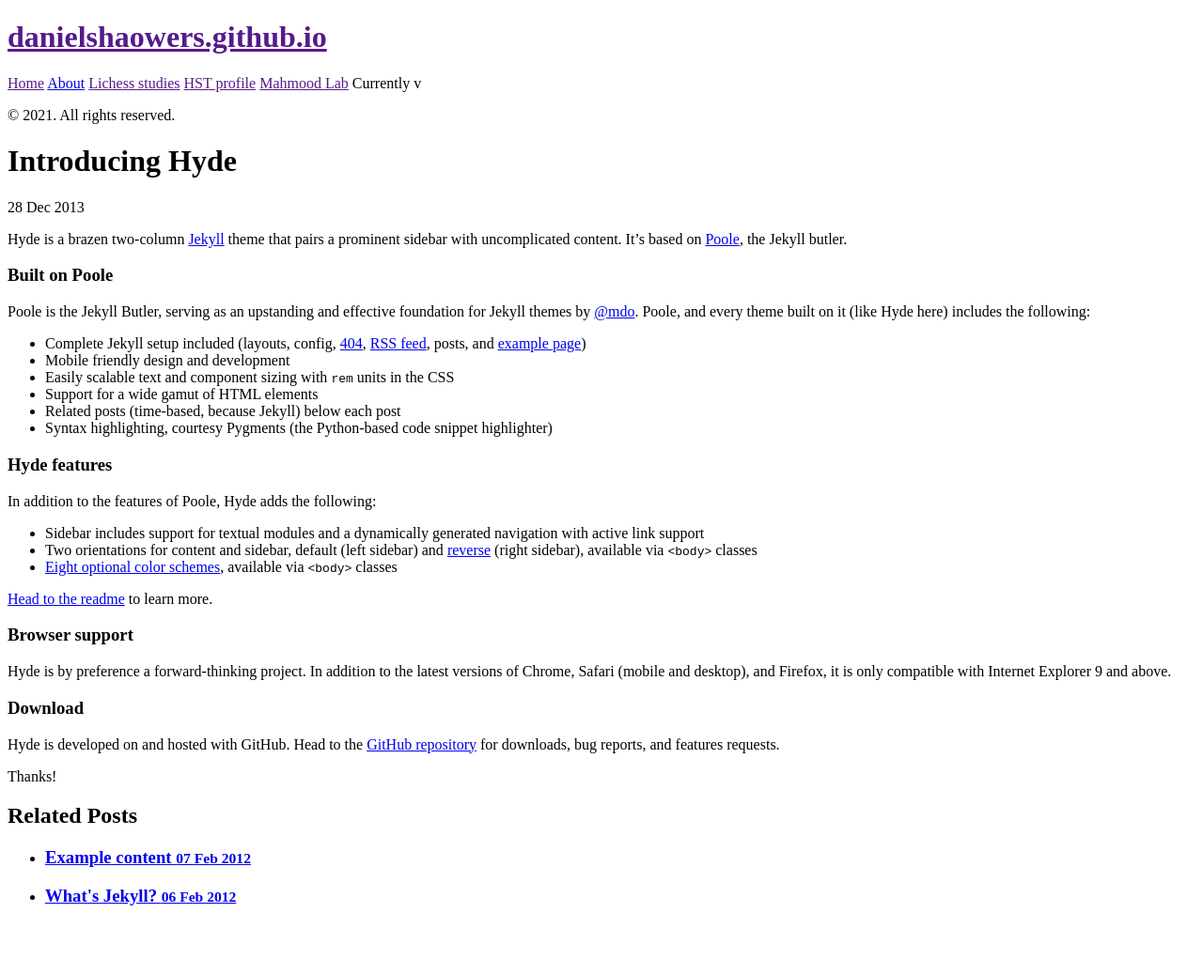
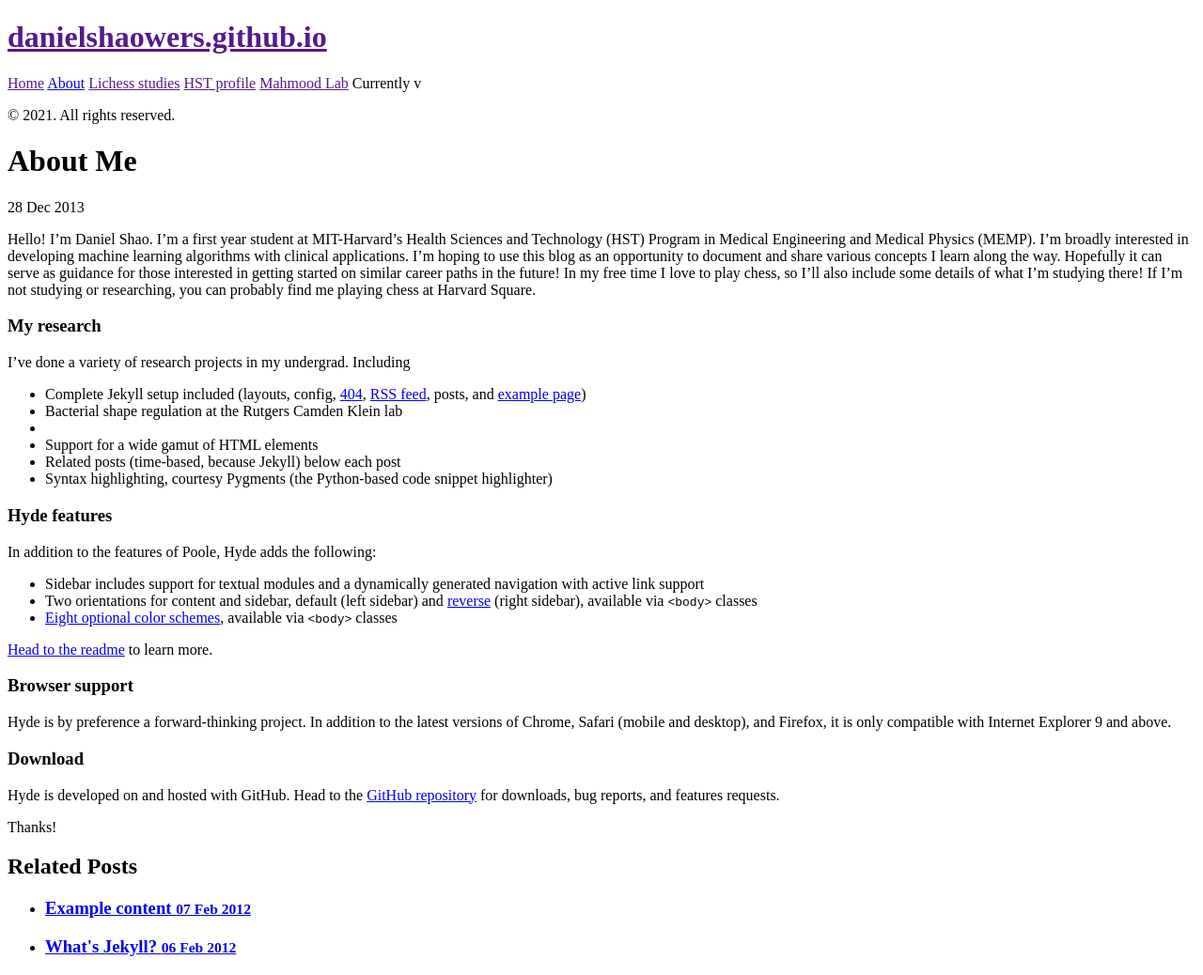
Before and after one commit to danielshaowers/danielshaowers.github.io, a Jekyll site: the page built from _posts/2013-12-28-introducing-hyde.md, in a window 1280 px wide. Shown: the whole page at 94% size. Built offline with Jekyll 4.4.1, drawn with Linux system fonts in a browser that asks for light colours; before the commit the page ends 984 px from its top, so only the background shows below that.

Commit message:
Update 2013-12-28-introducing-hyde.md

```diff
--- a/_posts/2013-12-28-introducing-hyde.md
+++ b/_posts/2013-12-28-introducing-hyde.md
@@ -1,17 +1,16 @@
 ---
 layout: post
-title: Introducing Hyde
+title: About Me
 ---
 
-Hyde is a brazen two-column [Jekyll](http://jekyllrb.com) theme that pairs a prominent sidebar with uncomplicated content. It's based on [Poole](http://getpoole.com), the Jekyll butler.
+Hello! I'm Daniel Shao. I'm a first year student at MIT-Harvard's Health Sciences and Technology (HST) Program in Medical Engineering and Medical Physics (MEMP). I'm broadly interested in developing machine learning algorithms with clinical applications. I'm hoping to use this blog as an opportunity to document and share various concepts I learn along the way. Hopefully it can serve as guidance for those interested in getting started on similar career paths in the future! In my free time I love to play chess, so I'll also include some details of what I'm studying there! If I'm not studying or researching, you can probably find me playing chess at Harvard Square.
+### My research
 
-### Built on Poole
-
-Poole is the Jekyll Butler, serving as an upstanding and effective foundation for Jekyll themes by [@mdo](https://twitter.com/mdo). Poole, and every theme built on it (like Hyde here) includes the following:
+I've done a variety of research projects in my undergrad. Including
 
 * Complete Jekyll setup included (layouts, config, [404](/404), [RSS feed](/atom.xml), posts, and [example page](/about))
-* Mobile friendly design and development
-* Easily scalable text and component sizing with `rem` units in the CSS
+* Bacterial shape regulation at the Rutgers Camden Klein lab
+*
 * Support for a wide gamut of HTML elements
 * Related posts (time-based, because Jekyll) below each post
 * Syntax highlighting, courtesy Pygments (the Python-based code snippet highlighter)
```
